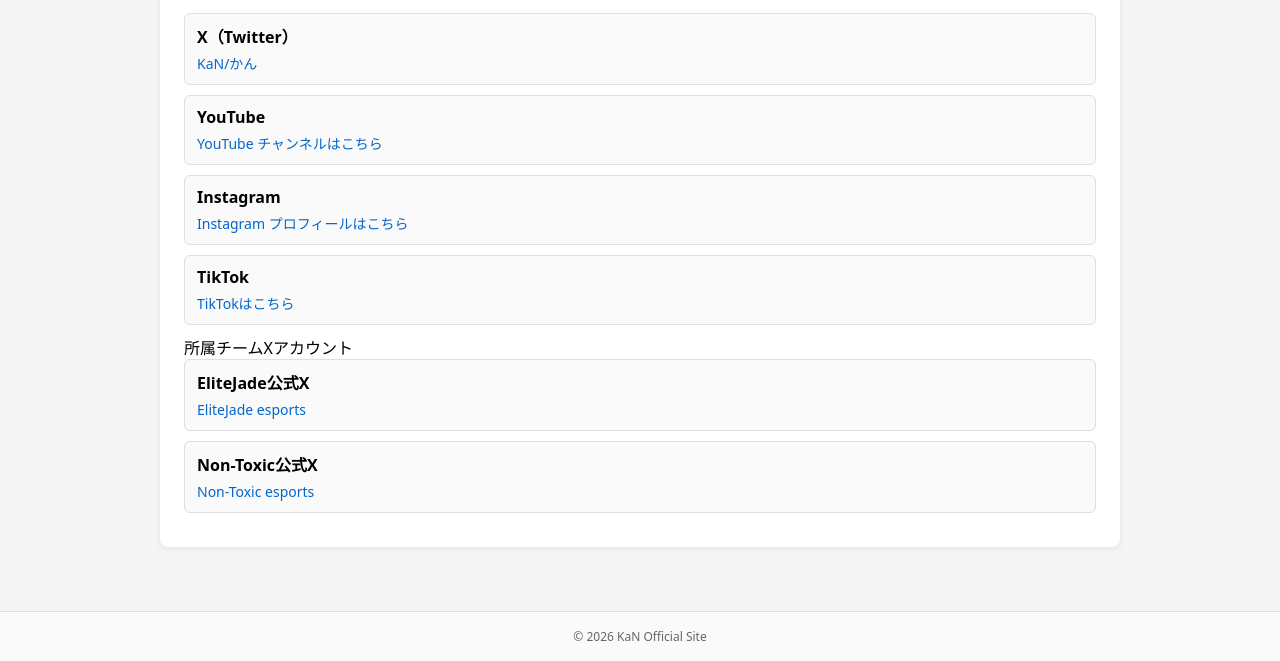
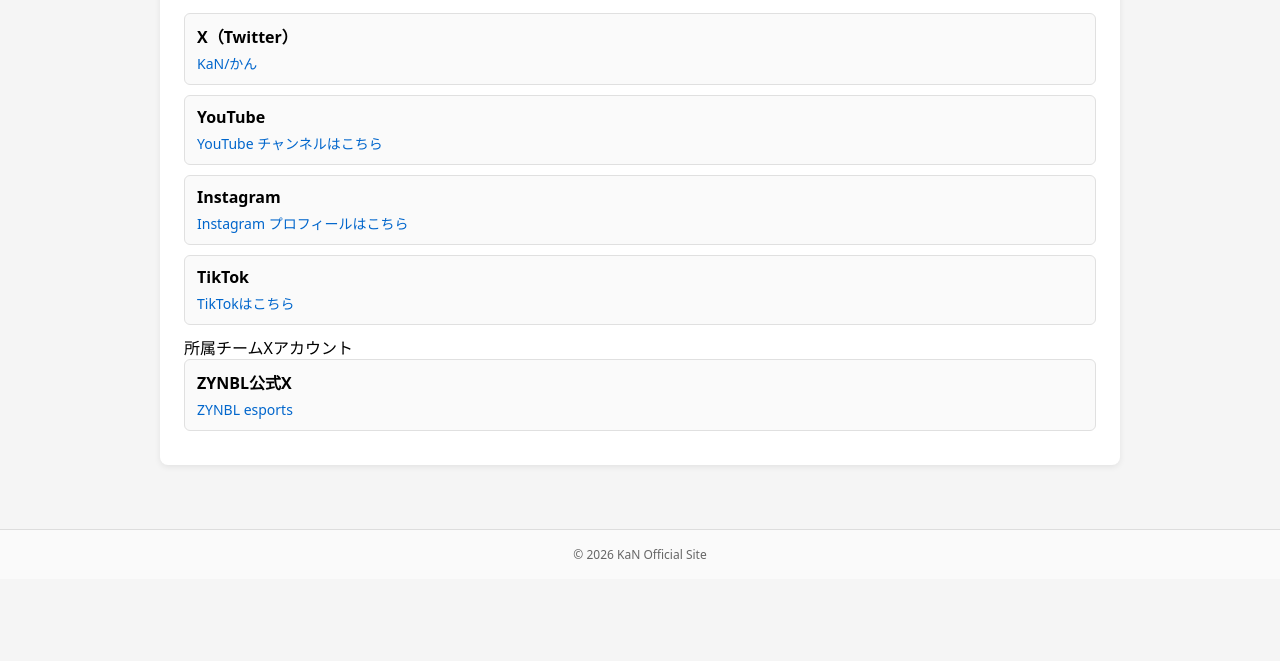
Before and after one commit to KaN1112/kansite, a plain HTML site: page sns.html in a window 1280 px wide. Shown: the part 251-912 px from the top of the page. After the commit the page ends 830 px from the top, so only its background shows below. Drawn offline with Linux system fonts and the light colour scheme.

Commit message:
Update sns.html

```diff
--- a/sns.html
+++ b/sns.html
@@ -95,18 +95,10 @@
         </li>
         <d>所属チームXアカウント</d>
         <li>
-          <div class="sns-name">EliteJade公式X</div>
+          <div class="sns-name">ZYNBL公式X</div>
           <div class="sns-link">
-            <a href="https://x.com/EliteJade_47" target="_blank" rel="noopener noreferrer">
-              EliteJade esports
-            </a>
-          </div>
-        </li>
-        <li>
-          <div class="sns-name">Non-Toxic公式X</div>
-          <div class="sns-link">
-            <a href="https://x.com/ZeroToxicJP" target="_blank" rel="noopener noreferrer">
-              Non-Toxic esports
+            <a href="https://x.com/ZYNBLTEAM" target="_blank" rel="noopener noreferrer">
+              ZYNBL esports
             </a>
           </div>
         </li>
@@ -118,4 +110,5 @@
     &copy; 2026 KaN Official Site
   </footer>
 </body>
+
 </html>
```
